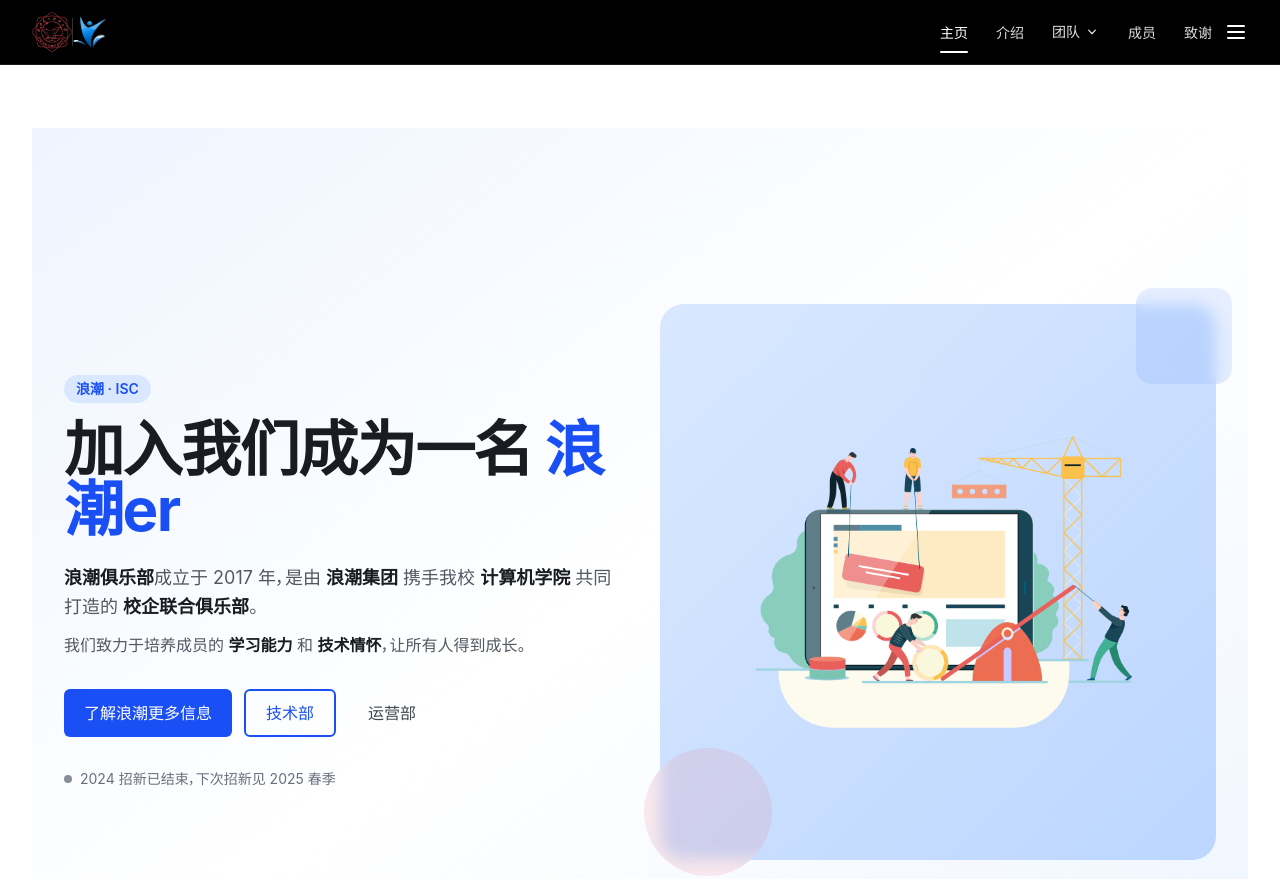
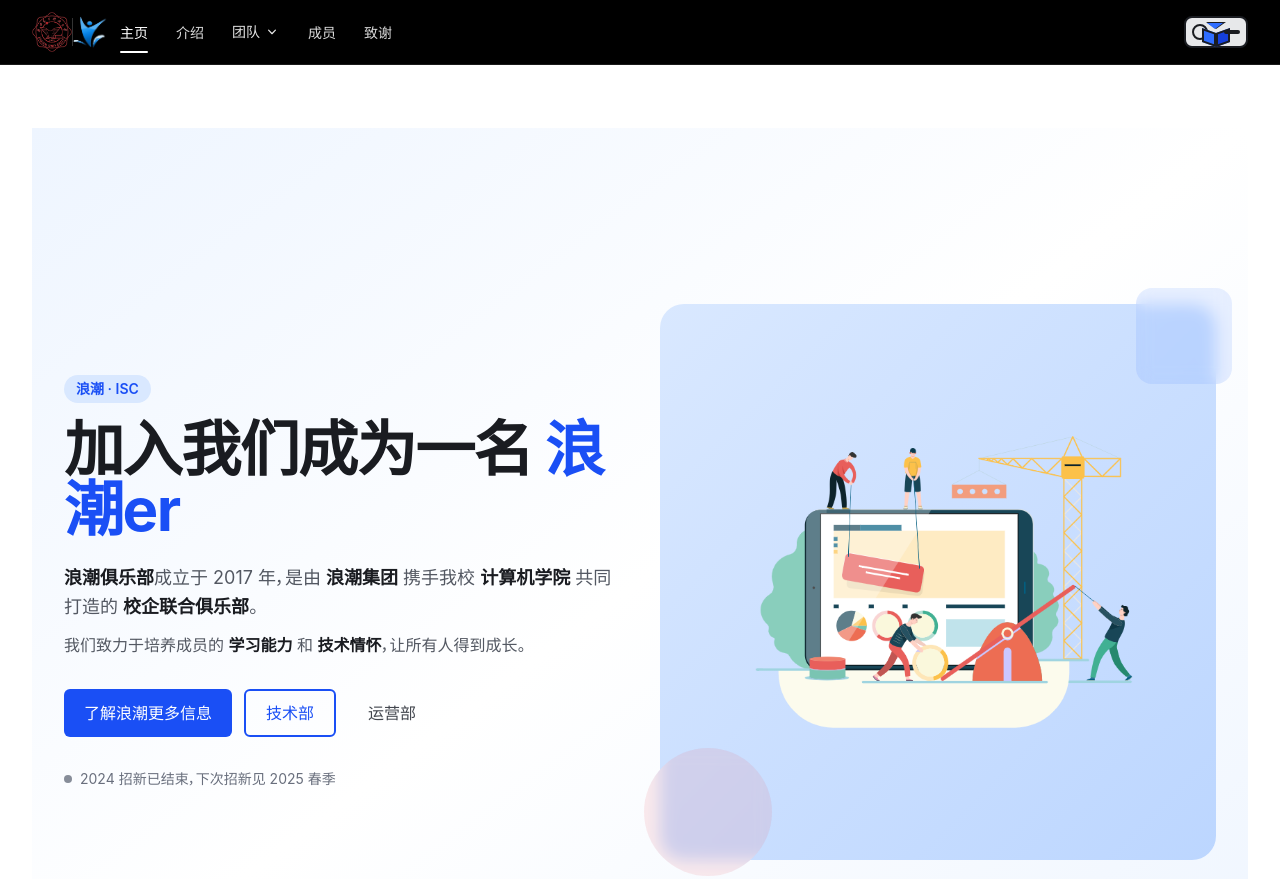
Before and after one commit to ISC-XDU/Website, an Astro site: page / in a window 1280 px wide. Shown: the top 879 px of the page. Built offline with nearby package versions, Linux system fonts and the light colour scheme; Astro itself is replaced by a stand-in of ours.

Commit message:
fix: actually render ThemeToggle in header (was missing in template)

```diff
--- a/src/components/layout/SiteHeader.astro
+++ b/src/components/layout/SiteHeader.astro
@@ -89,7 +89,7 @@ function isActive(href: string): boolean {
       </a>
 
       <!-- Desktop nav -->
-      <ul class="hidden md:flex items-center gap-1 ml-auto">
+      <ul class="hidden md:flex items-center gap-1">
         {
           navData.map((item) => (
             <li class="relative group">
@@ -160,10 +160,12 @@ function isActive(href: string): boolean {
         }
       </ul>
 
-      <!-- Mobile menu button (legacy) - 已迁移到右侧组 -->
+      <!-- 右侧：主题切换 + 移动端汉堡菜单 -->
+      <div class="ml-auto flex items-center gap-3 shrink-0">
+        <ThemeToggle />
         <button
           type="button"
-        class="md:hidden hidden p-2 rounded-md text-white hover:bg-white/10 transition-colors"
+          class="md:hidden p-2 rounded-md text-white hover:bg-white/10 transition-colors"
           aria-label="打开菜单"
           aria-expanded="false"
           aria-controls="mobile-menu"
@@ -178,15 +180,7 @@ function isActive(href: string): boolean {
             />
           </svg>
         </button>
-        <svg class="w-6 h-6" viewBox="0 0 24 24" fill="none" stroke="currentColor" aria-hidden="true">
-          <path
-            stroke-linecap="round"
-            stroke-linejoin="round"
-            stroke-width="2"
-            d="M4 6h16M4 12h16M4 18h16"
-          />
-        </svg>
-      </button>
+      </div>
     </div>
 
     <!-- Mobile menu -->
```
Lines whose indentation alone changed are shown as unchanged.
